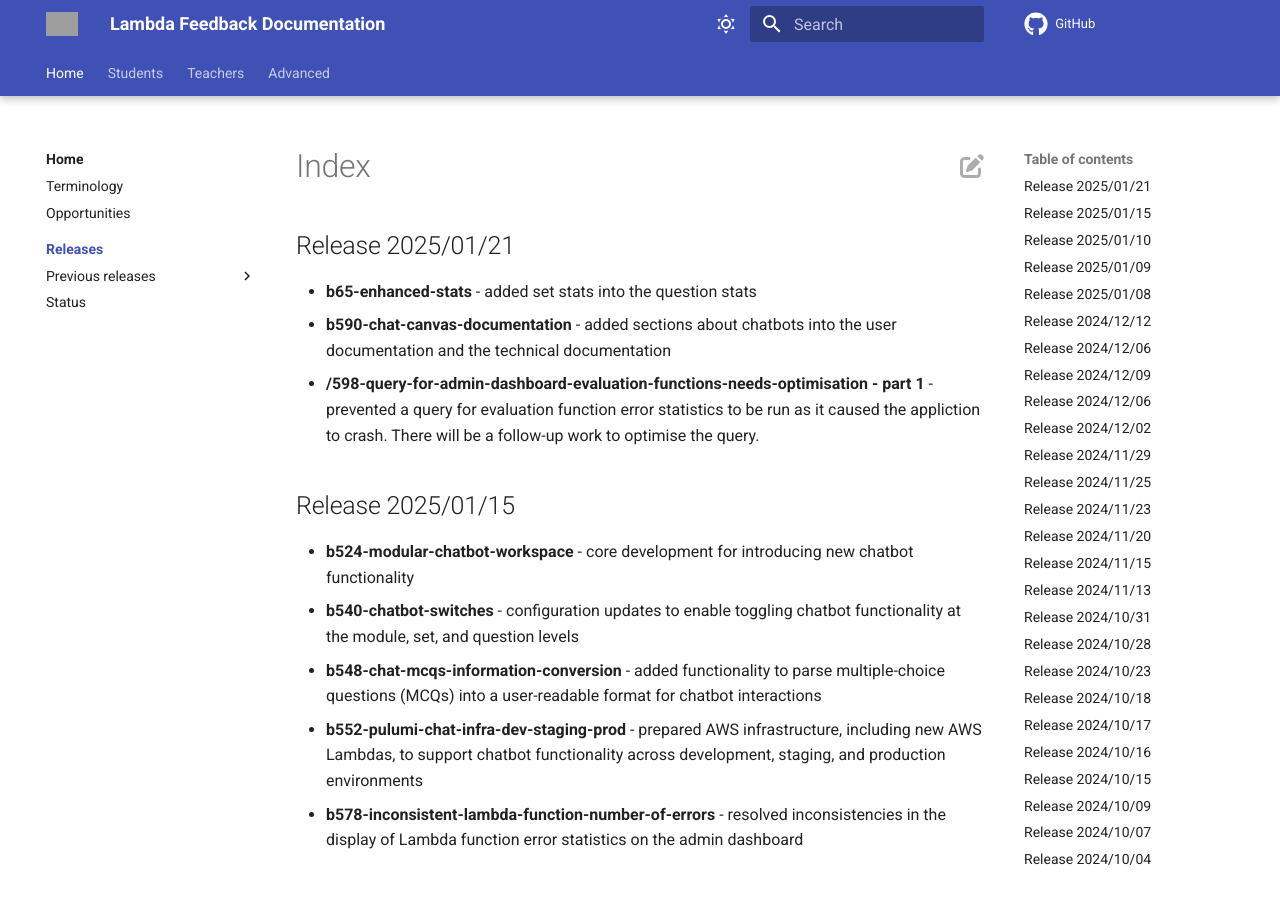
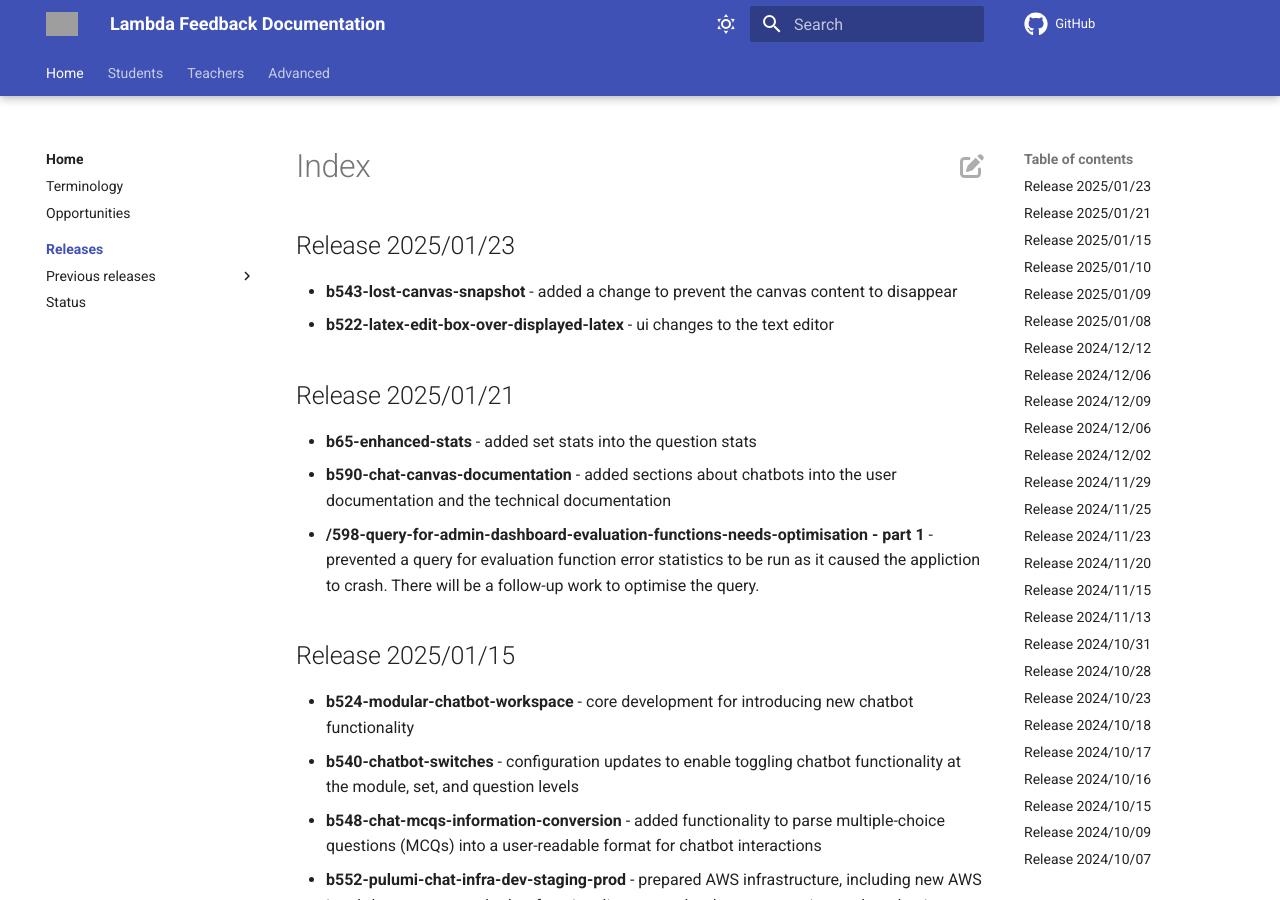
Before and after one commit to lambda-feedback/user-documentation, an MkDocs documentation site: the page built from docs/releases/index.md, in a window 1280 px wide and 900 px high. Built offline with MkDocs 1.6.1 and Material for MkDocs 9.7.7, drawn with Linux system fonts in a browser that asks for light colours; comment, search, counter and statistics services are not loaded; grey boxes are pictures that could not be loaded.

Commit message:
Release 2025/01/23 added

```diff
--- a/docs/releases/index.md
+++ b/docs/releases/index.md
@@ -1,3 +1,8 @@
+## Release 2025/01/23
+
+- **b543-lost-canvas-snapshot** - added a change to prevent the canvas content to disappear
+- **b522-latex-edit-box-over-displayed-latex** - ui changes to the text editor
+
 ## Release 2025/01/21
 
 - **b65-enhanced-stats** - added set stats into the question stats
```
